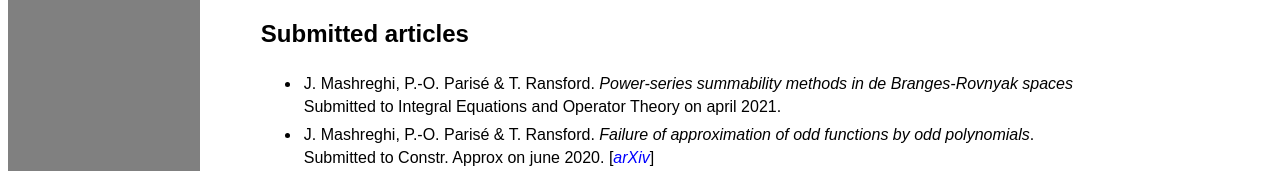
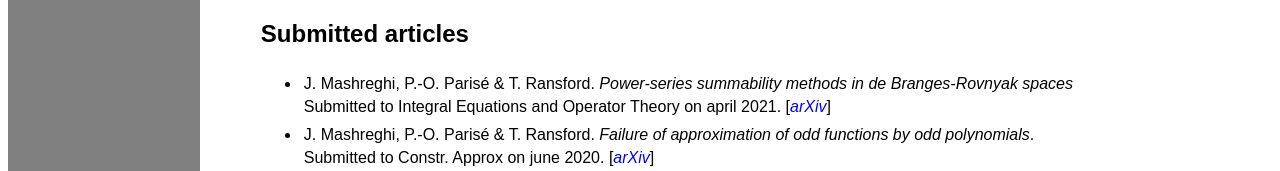
Before and after one commit to popa13/Website-Web, a plain HTML site: page Research.html in a window 1280 px wide. Shown: the part 413-584 px from the top of the page. Drawn offline with nearby package versions, Linux system fonts and the light colour scheme; a web font is replaced by a local one.

Commit message:
Modification article Log-means : liens vers le arXiv

```diff
--- a/Research.html
+++ b/Research.html
@@ -54,7 +54,7 @@
 						<ul>
 							<li>
 								J. Mashreghi, P.-O. Parisé & T. Ransford. <em class="TitreArticle">Power-series summability methods in de Branges-Rovnyak spaces</em></br>
-								Submitted to Integral Equations and Operator Theory on april 2021.
+								Submitted to Integral Equations and Operator Theory on april 2021. [<a class="aLink" href="https://arxiv.org/abs/2103.06631" target="_blank" title="arXiv version">arXiv</a>]
 							</li>
 							<li>
 								J. Mashreghi, P.-O. Parisé & T. Ransford. <em class="TitreArticle">Failure of approximation of odd functions by odd polynomials</em>.</br>
```
